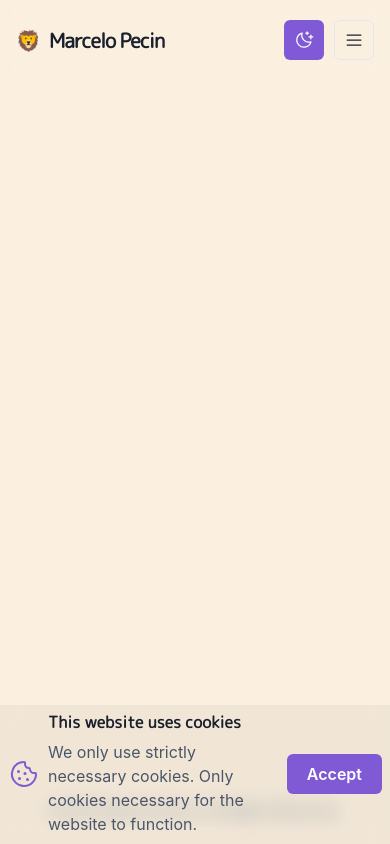
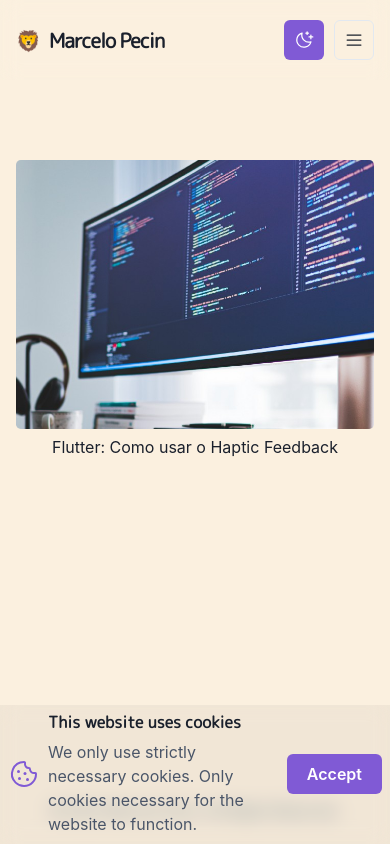
Before and after one commit to avuenja/website, a Next.js app: page /posts in a window 390 px wide. Built offline with nearby package versions, Linux system fonts and the light colour scheme.

Commit message:
feat: posts, and fix footer mobile

```diff
--- a/src/components/footer.tsx
+++ b/src/components/footer.tsx
@@ -3,7 +3,7 @@ import { Flex, Text } from '@chakra-ui/react'
 const Footer = () => {
   return (
     <Flex as="footer" justifyContent="center" paddingY="5" marginTop="auto">
-      <Text color="gray.500" fontSize="sm">
+      <Text color="gray.500" fontSize="sm" textAlign="center">
         &copy; {new Date().getFullYear()} Marcelo Pecin. All Rights Reserved.
       </Text>
     </Flex>
--- /dev/null
+++ b/src/components/grid-item.tsx
@@ -0,0 +1,31 @@
+import { Box, LinkBox, LinkOverlay, Text } from '@chakra-ui/react'
+import Image from 'next/image'
+
+interface GridItemProps {
+  title: string
+  thumbnail: string
+  href: string
+}
+
+const GridItem = ({ thumbnail, title, href }: GridItemProps) => {
+  return (
+    <Box w="100%" textAlign="center">
+      <LinkBox cursor="pointer">
+        <Image
+          src={thumbnail}
+          alt={title}
+          width="400"
+          height="300"
+          loading="lazy"
+          objectFit="cover"
+          style={{ borderRadius: '0.3rem' }}
+        />
+        <LinkOverlay href={href} isExternal>
+          <Text>{title}</Text>
+        </LinkOverlay>
+      </LinkBox>
+    </Box>
+  )
+}
+
+export default GridItem
--- a/src/pages/posts/index.tsx
+++ b/src/pages/posts/index.tsx
@@ -1,8 +1,24 @@
+import { SimpleGrid } from '@chakra-ui/react'
+
 import type { NextPageWithLayout } from '@/types'
 import MainLayout from '@/components/layouts/main'
+import Section from '@/components/section'
+import GridItem from '@/components/grid-item'
 
 const Posts: NextPageWithLayout = () => {
-  return <></>
+  return (
+    <>
+      <Section>
+        <SimpleGrid columns={{ base: 1, sm: 2 }} spacing="10">
+          <GridItem
+            title="Flutter: Como usar o Haptic Feedback"
+            thumbnail="/posts/flutter-como-usar-o-haptic-feedback.jpeg"
+            href="https://marcelopecin.medium.com/flutter-como-usar-o-haptic-feedback-6ac013544719"
+          />
+        </SimpleGrid>
+      </Section>
+    </>
+  )
 }
 
 Posts.getLayout = (page: React.ReactElement) => <MainLayout>{page}</MainLayout>
```
Also changed, not shown: public/posts/flutter-como-usar-o-haptic-feedback.jpeg (added).
